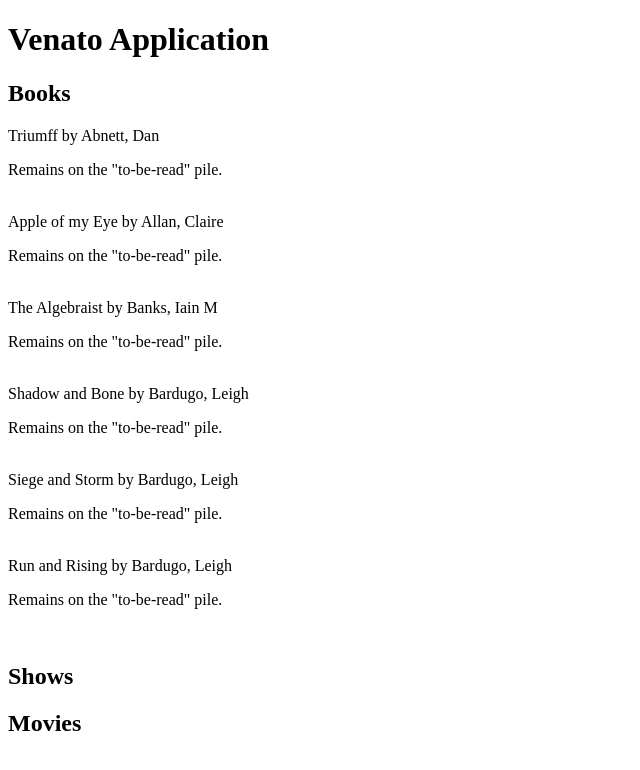
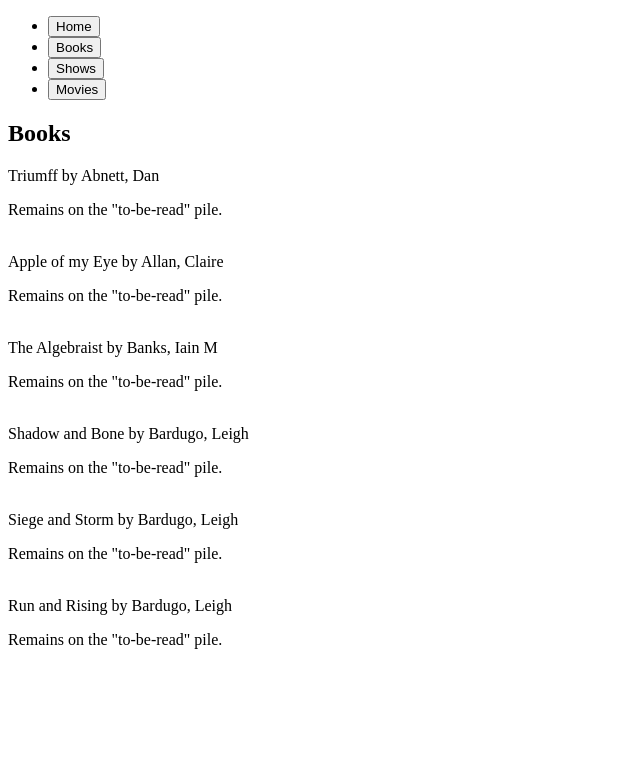
Before and after one commit to westkath/venato, a React (Create React App) app: page / in a window 1280 px wide. Shown: the top 770 px of the page, without its empty margins (0-640 px from the left). Built offline with nearby package versions, Linux system fonts and the light colour scheme.

Commit message:
Project Development
Changes:
- adding conditional rendering based on state - i.e. by setting a view
- adding basic test data for movies, shows etc.

```diff
--- a/src/App.js
+++ b/src/App.js
@@ -1,15 +1,37 @@
-import Books from './views/Books'
-import Movies from './views/Movies'
-import Shows from './views/Shows'
+import NavBar from './components/NavBar'
+import Books from './components/Books'
+import Movies from './components/Movies'
+import Shows from './components/Shows'
+import { useState } from 'react'
 
-function App() {
+const App = () => {
+    const [ view, setView ] = useState("Books");
+
+    const changeActiveView = (newView) => setView(newView)
+
     return (
         <>
-            <h1>Venato Application</h1>
+            <NavBar handler={changeActiveView}/>
 
-            <Books />
-            <Shows />
-            <Movies />
+            {
+                view === "Home" &&
+                <h1>Random Content</h1>
+            }
+
+            {
+                view === "Books" &&
+                <Books />
+            }
+
+            {
+                view === "Shows" &&
+                <Shows />
+            }
+
+            {
+                view === "Movies" &&
+                <Movies />
+            }
         </>
     );
 }
--- a/src/components/Book.js
+++ b/src/components/Book.js
@@ -1,4 +1,4 @@
-function Book({book}) {
+const Book = ({book}) => {
     return (
         <>
             {book.title} by {book.author}
--- a/src/views/Books.js
+++ b/src/components/Books.js
@@ -1,4 +1,4 @@
-import Book from '../components/Book'
+import Book from './Book'
 import books from '../data/books.json'
 
 function Books() {
--- /dev/null
+++ b/src/components/Movie.js
@@ -0,0 +1,22 @@
+const Movie = ({movie}) => {
+    return (
+        <>
+            {movie.title}
+
+            {movie.watched
+                ?
+                <p>
+                    Watched on {movie.watched_date}
+                    Review:
+                    {movie.review}
+                </p>
+                :
+                <p>Remains on the "to-be-watched" list.</p>
+            }
+
+            <br/>
+        </>
+    );
+}
+
+export default Movie;
--- /dev/null
+++ b/src/components/Movies.js
@@ -0,0 +1,18 @@
+import Movie from './Movie'
+import movies from '../data/movies.json'
+
+function Movies() {
+    return (
+        <>
+            <h2>Movies</h2>
+
+            {
+                movies.map((movie) =>
+                    <Movie movie={movie} key={movie.id} />
+                )
+            }
+        </>
+    );
+}
+
+export default Movies;
--- /dev/null
+++ b/src/components/NavBar.js
@@ -0,0 +1,12 @@
+const NavBar = ({handler}) => {
+    return <div>
+        <ul>
+            <li><button onClick={() => handler("Home")}>Home</button></li>
+            <li><button onClick={() => handler("Books")}>Books</button></li>
+            <li><button onClick={() => handler("Shows")}>Shows</button></li>
+            <li><button onClick={() => handler("Movies")}>Movies</button></li>
+        </ul>
+    </div>
+}
+
+export default NavBar;
--- /dev/null
+++ b/src/components/Show.js
@@ -0,0 +1,22 @@
+const Show = ({show}) => {
+    return (
+        <>
+            {show.title}
+
+            {show.watched
+                ?
+                <p>
+                    Watched on {show.watched_date}
+                    Review:
+                    {show.review}
+                </p>
+                :
+                <p>Remains on the "to-be-watched" list.</p>
+            }
+
+            <br/>
+        </>
+    );
+}
+
+export default Show;
--- /dev/null
+++ b/src/components/Shows.js
@@ -0,0 +1,18 @@
+import Show from './Show'
+import shows from '../data/shows.json'
+
+function Shows() {
+    return (
+        <>
+            <h2>Shows</h2>
+
+            {
+                shows.map((show) =>
+                    <Show show={show} key={show.id} />
+                )
+            }
+        </>
+    );
+}
+
+export default Shows;
--- /dev/null
+++ b/src/data/movies.json
@@ -0,0 +1,9 @@
+[
+    {
+        "id": 1,
+        "title": "Spider-Man: No Way Home",
+        "watched": false,
+        "review": null,
+        "watched_date": null
+    }
+]
--- /dev/null
+++ b/src/data/shows.json
@@ -0,0 +1,16 @@
+[
+    {
+        "id": 1,
+        "title": "Agents of Shield",
+        "watched": false,
+        "review": null,
+        "watched_date": null
+    },
+    {
+        "id": 2,
+        "title": "Brooklyn Nine Nine",
+        "watched": false,
+        "review": null,
+        "watched_date": null
+    }
+]
--- a/src/views/Movies.js
+++ /dev/null
@@ -1,9 +0,0 @@
-function Movies() {
-    return (
-        <>
-            <h2>Movies</h2>
-        </>
-    );
-}
-
-export default Movies;
--- a/src/views/Shows.js
+++ /dev/null
@@ -1,9 +0,0 @@
-function Shows() {
-    return (
-        <>
-            <h2>Shows</h2>
-        </>
-    );
-}
-
-export default Shows;
```
